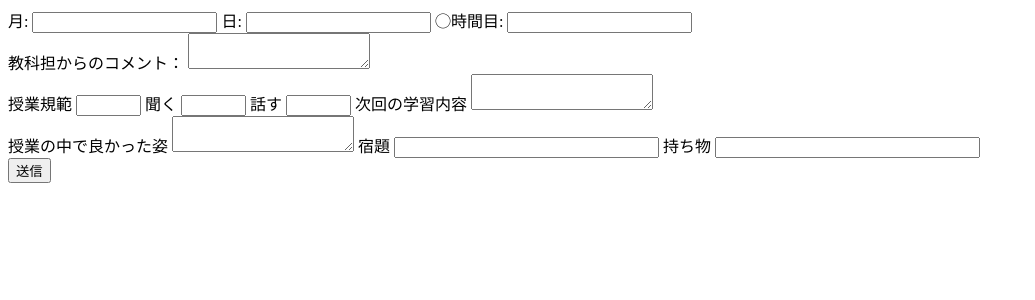
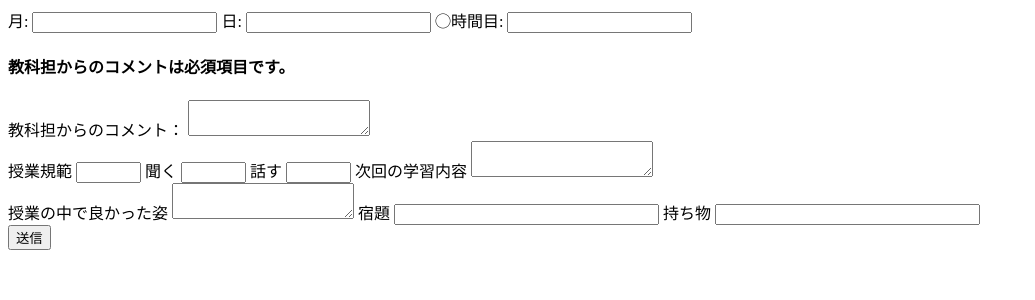
Before and after one commit to t-kodai0417/tempd, a Flask app: page / in a window 1280 px wide. Shown: the top 300 px of the page, without its empty margins (0-1035 px from the left). Run offline with Flask 2, Linux system fonts and the light colour scheme.

Commit message:
Update index.html

```diff
--- a/templates/index.html
+++ b/templates/index.html
@@ -11,6 +11,7 @@
       <label for="jikan">◯時間目:</label>
       <input type="text" name="jikan" size="20" maxlength = "1">
       <br>
+			<h4 color:#f00000>教科担からのコメントは必須項目です。</h4>
 			<label for="name">教科担からのコメント：</label>
 			<textarea name="name"></textarea >
       <br>
```
